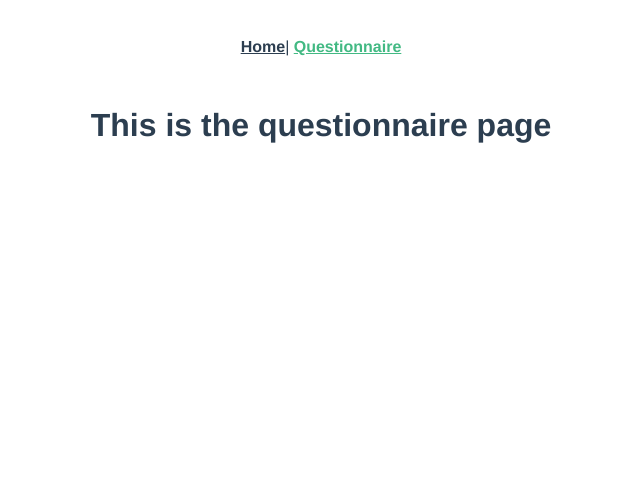
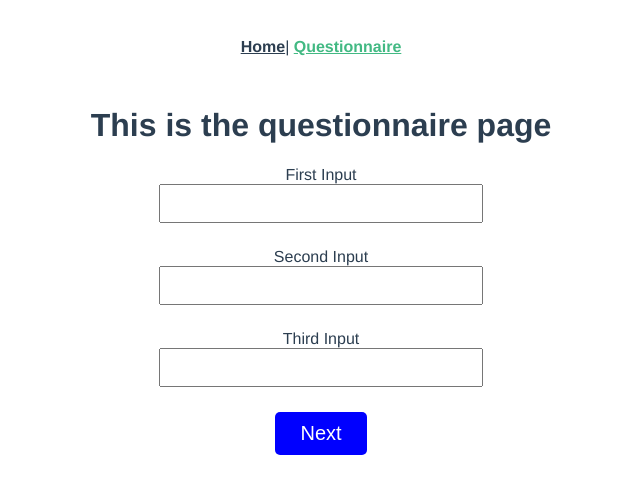
Before and after one commit to RaynaFaye/intermediate-vue-questionnaire, a Vue app: page /questionnaire in a window 1280 px wide. Shown: the top 494 px of the page, without its empty margins (319-959 px from the left). Built offline with nearby package versions, Linux system fonts and the light colour scheme.

Commit message:
Creation of Form with switching components

```diff
--- /dev/null
+++ b/src/components/FormFirstPart.vue
@@ -0,0 +1,55 @@
+<template>
+  <div>
+    <div class="first-input">
+      <label for="first-input">First Input</label>
+      <input type="text" name="first-input" id="first-input" v-model="inputOne">
+    </div>
+    <div class="second-input">
+      <label for="second-input">Second Input</label>
+      <input type="text" name="second-input" id="second-input" v-model="inputTwo">
+    </div>
+    <div class="third-input">
+      <label for="third-input">Third Input</label>
+      <input type="text" name="third-input" id="third-input" v-model="inputThree">
+    </div>
+    <div class="continue">
+      <button class="next-button" @click="goNextPart">Next</button>
+    </div>
+  </div>
+</template>
+
+<script>
+export default {
+  data() {
+    return {
+      inputOne: "",
+      inputTwo: "",
+      inputThree: ""
+    };
+  },
+  methods: {
+    goNextPart() {
+      this.$store.dispatch("getSecondPartQuestionnaire");
+    }
+  }
+};
+</script>
+
+<style scoped>
+.first-input,
+.second-input,
+.third-input {
+  display: flex;
+  flex-direction: column;
+  align-items: center;
+  margin-bottom: 25px;
+}
+.next-button {
+  font-size: 20px;
+  color: white;
+  background: blue;
+  padding: 10px 25px 10px 25px;
+  border-radius: 5px;
+  border: none;
+}
+</style>
--- /dev/null
+++ b/src/components/FormFourthPart.vue
@@ -0,0 +1,46 @@
+<template>
+  <div>
+    <div class="second-textarea">
+      <p>Final Thoughts?</p>
+      <label for="second-textarea">Second Textarea</label>
+      <textarea name="second-textarea" id="second-textarea" v-model="textareaTwo"></textarea>
+    </div>
+    <div class="submit-button">
+      <input type="submit" value="Send" class="submit">
+    </div>
+  </div>
+</template>
+
+<script>
+export default {
+  data() {
+    return {
+      textareaTwo: ""
+    };
+  },
+  methods: {
+    goNextPart() {
+      this.$store.dispatch("getThankYouPartQuestionnaire");
+    }
+  }
+};
+</script>
+
+<style scoped>
+.second-textarea {
+  display: flex;
+  flex-direction: column;
+  align-items: center;
+  margin-bottom: 25px;
+}
+.submit {
+  width: auto;
+  height: auto;
+  font-size: 20px;
+  color: white;
+  background: blue;
+  padding: 10px 25px 10px 25px;
+  border-radius: 5px;
+  border: none;
+}
+</style>
--- /dev/null
+++ b/src/components/FormSecondPart.vue
@@ -0,0 +1,82 @@
+<template>
+  <div>
+    <p>What value would you rate?</p>
+    <div class="radio-input">
+      <div>
+        <label for="zero">0</label>
+        <input type="radio" name="radio-input" value="0" id="zero" v-model="inputRadio">
+      </div>
+      <div>
+        <label for="one">1</label>
+        <input type="radio" name="radio-input" value="1" id="one" v-model="inputRadio">
+      </div>
+      <div>
+        <label for="two">2</label>
+        <input type="radio" name="radio-input" value="2" id="two" v-model="inputRadio">
+      </div>
+      <div>
+        <label for="three">3</label>
+        <input type="radio" name="radio-input" value="3" id="three" v-model="inputRadio">
+      </div>
+      <div>
+        <label for="four">4</label>
+        <input type="radio" name="radio-input" value="4" id="four" v-model="inputRadio">
+      </div>
+      <div>
+        <label for="five">5</label>
+        <input type="radio" name="radio-input" value="5" id="five" v-model="inputRadio">
+      </div>
+    </div>
+    <div class="first-textarea">
+      <label for="first-textarea">First Textarea</label>
+      <textarea name="first-textarea" id="first-textarea" v-model="textareaOne"></textarea>
+    </div>
+    <div class="fourth-input">
+      <label for="fourth-input">Fourth Input</label>
+      <input type="text" name="fourth-input" id="fourth-input" v-model="inputFour">
+    </div>
+    <div class="continue">
+      <button class="next-button" @click="goNextPart">Next</button>
+    </div>
+  </div>
+</template>
+
+<script>
+export default {
+  data() {
+    return {
+      inputRadio: "",
+      textareaOne: "",
+      inputFour: ""
+    };
+  },
+  methods: {
+    goNextPart() {
+      this.$store.dispatch("getThirdPartQuestionnaire");
+    }
+  }
+};
+</script>
+
+<style scoped>
+.radio-input {
+  display: flex;
+  justify-content: space-around;
+  margin-bottom: 25px;
+}
+.fourth-input,
+.first-textarea {
+  display: flex;
+  flex-direction: column;
+  align-items: center;
+  margin-bottom: 25px;
+}
+.next-button {
+  font-size: 20px;
+  color: white;
+  background: blue;
+  padding: 10px 25px 10px 25px;
+  border-radius: 5px;
+  border: none;
+}
+</style>
--- /dev/null
+++ b/src/components/FormThirdPart.vue
@@ -0,0 +1,55 @@
+<template>
+  <div>
+    <div class="fifth-input">
+      <label for="fifth-input">Fifth Input</label>
+      <input type="text" name="fifth-input" id="fifth-input" v-model="inputFive">
+    </div>
+    <div class="sixth-input">
+      <label for="sixth-input">Sixth Input</label>
+      <input type="text" name="sixth-input" id="sixth-input" v-model="inputSix">
+    </div>
+    <div class="seventh-input">
+      <label for="seventh-input">Seventh Input</label>
+      <input type="text" name="seventh-input" id="seventh-input" v-model="inputSeven">
+    </div>
+    <div class="continue">
+      <button class="next-button" @click="goNextPart">Next</button>
+    </div>
+  </div>
+</template>
+
+<script>
+export default {
+  data() {
+    return {
+      inputFive: "",
+      inputSix: "",
+      inputSeven: ""
+    };
+  },
+  methods: {
+    goNextPart() {
+      this.$store.dispatch("getFourthPartQuestionnaire");
+    }
+  }
+};
+</script>
+
+<style scoped>
+.fifth-input,
+.sixth-input,
+.seventh-input {
+  display: flex;
+  flex-direction: column;
+  align-items: center;
+  margin-bottom: 25px;
+}
+.next-button {
+  font-size: 20px;
+  color: white;
+  background: blue;
+  padding: 10px 25px 10px 25px;
+  border-radius: 5px;
+  border: none;
+}
+</style>
--- /dev/null
+++ b/src/components/ThankYou.vue
@@ -0,0 +1,13 @@
+<template>
+  <div>
+    <h1>Thank You</h1>
+    <p>Thank you for completing this questionnaire</p>
+  </div>
+</template>
+
+<script>
+export default {};
+</script>
+
+<style>
+</style>
--- a/src/store.js
+++ b/src/store.js
@@ -1,10 +1,43 @@
 import Vue from "vue";
 import Vuex from "vuex";
+import FormFirstPart from "./components/FormFirstPart.vue";
+import FormSecondPart from "./components/FormSecondPart.vue";
+import FormThirdPart from "./components/FormThirdPart.vue";
+import FormFourthPart from "./components/FormFourthPart.vue";
+import ThankYou from "./components/ThankYou.vue";
 
 Vue.use(Vuex);
 
 export default new Vuex.Store({
-  state: {},
-  mutations: {},
-  actions: {}
+  state: {
+    componentLoaded: FormFirstPart,
+  },
+  mutations: {
+    changeFormSecondPart(state) {
+      state.componentLoaded = FormSecondPart
+    },
+    changeFormThirdPart(state) {
+      state.componentLoaded = FormThirdPart
+    },
+    changeFormFourthPart(state) {
+      state.componentLoaded = FormFourthPart
+    },
+    changeFormThankYou(state) {
+      state.componentLoaded = ThankYou
+    }
+  },
+  actions: {
+    getSecondPartQuestionnaire({ commit }) {
+      commit('changeFormSecondPart')
+    },
+    getThirdPartQuestionnaire({ commit }) {
+      commit('changeFormThirdPart')
+    },
+    getFourthPartQuestionnaire({ commit }) {
+      commit('changeFormFourthPart')
+    },
+    getThankYouPartQuestionnaire({ commit }) {
+      commit('changeFormThankYou')
+    },
+  }
 });
--- a/src/views/Questionnaire.vue
+++ b/src/views/Questionnaire.vue
@@ -1,11 +1,46 @@
 <template>
   <div class="questionnaire">
     <h1>This is the questionnaire page</h1>
+    <form @submit.prevent="onSubmit">
+      <component :is="whatComponent()"></component>
+    </form>
   </div>
 </template>
 
 <script>
 export default {
-  name: "questionnaire"
+  name: "questionnaire",
+  data() {
+    return {
+      componentLoaded: ""
+    };
+  },
+  methods: {
+    whatComponent() {
+      return (this.componentLoaded = this.$store.state.componentLoaded);
+    },
+    onSubmit() {
+      console.log("Form submitted");
+      this.$store.dispatch("getThankYouPartQuestionnaire");
+    }
+  }
 };
 </script>
+
+<style>
+form {
+  height: 250px;
+  width: 50%;
+  display: inline-flex;
+  flex-direction: column;
+  justify-content: space-between;
+}
+textarea {
+  width: 50%;
+  height: 100px;
+}
+input {
+  width: 50%;
+  height: 33px;
+}
+</style>
```
